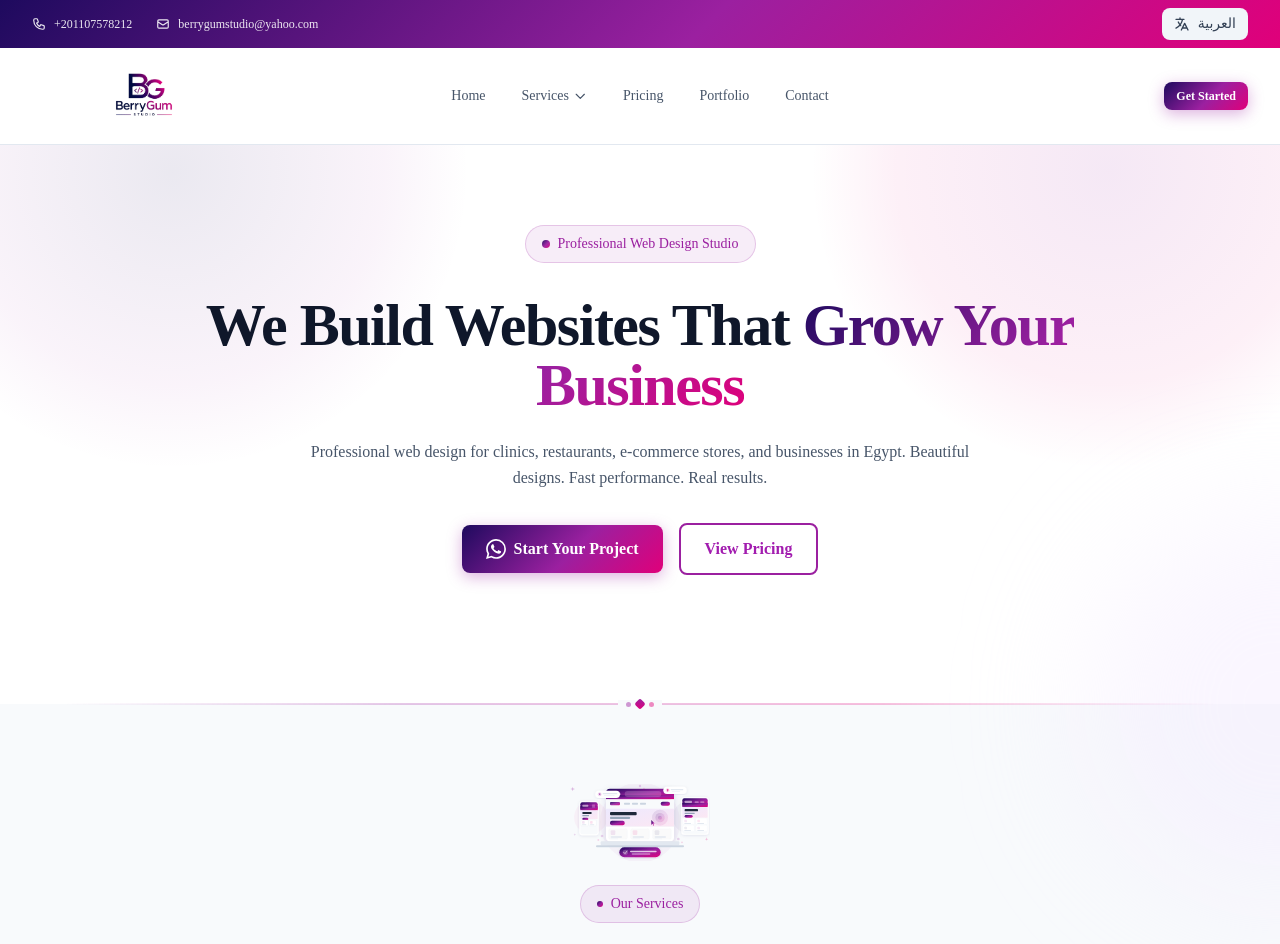
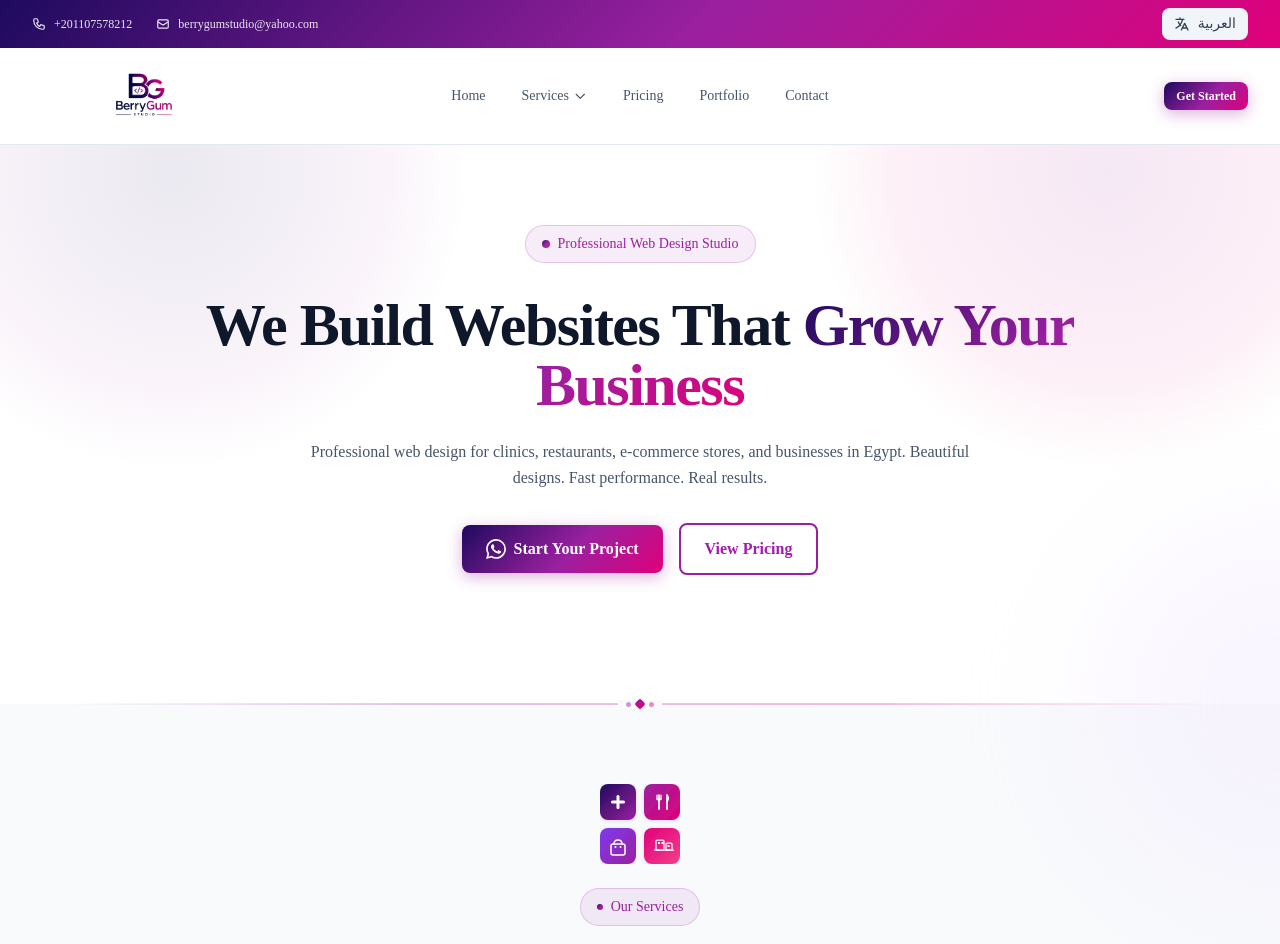
Before and after one commit to Amrwar/BerryGum, a Next.js app: page / in a window 1280 px wide. Shown: the top 944 px of the page. Built offline with nearby package versions, Linux system fonts and the light colour scheme.

Commit message:
Replace services illustration with clean 2x2 icon grid
Four bold gradient tiles: clinic cross, restaurant fork & knife,
e-commerce bag, corporate building — clear at small sizes.

```diff
--- a/components/ServicesIllustration.tsx
+++ b/components/ServicesIllustration.tsx
@@ -1,213 +1,69 @@
 export default function ServicesIllustration() {
   return (
     <svg
-      viewBox="0 0 420 230"
+      viewBox="0 0 160 160"
       fill="none"
       xmlns="http://www.w3.org/2000/svg"
-      className="w-full max-w-[140px]"
+      className="w-20 h-20"
       aria-hidden="true"
     >
       <defs>
-        <linearGradient id="si-brand" x1="0" y1="0" x2="1" y2="1">
+        <linearGradient id="si-a" x1="0" y1="0" x2="1" y2="1">
           <stop offset="0%" stopColor="#1e0a5e" />
-          <stop offset="55%" stopColor="#9b20a0" />
-          <stop offset="100%" stopColor="#e0007a" />
+          <stop offset="100%" stopColor="#9b20a0" />
         </linearGradient>
-        <linearGradient id="si-pink" x1="0" y1="0" x2="1" y2="0">
+        <linearGradient id="si-b" x1="0" y1="0" x2="1" y2="1">
           <stop offset="0%" stopColor="#9b20a0" />
           <stop offset="100%" stopColor="#e0007a" />
         </linearGradient>
-        <linearGradient id="si-hero-bg" x1="0" y1="0" x2="1" y2="1">
-          <stop offset="0%" stopColor="#ede9fe" />
-          <stop offset="100%" stopColor="#fce7f3" />
+        <linearGradient id="si-c" x1="0" y1="0" x2="1" y2="1">
+          <stop offset="0%" stopColor="#7c3aed" />
+          <stop offset="100%" stopColor="#9b20a0" />
         </linearGradient>
-        <filter id="si-shadow">
-          <feDropShadow dx="0" dy="4" stdDeviation="10" floodColor="#1e0a5e" floodOpacity="0.13" />
-        </filter>
-        <filter id="si-shadow-sm">
-          <feDropShadow dx="0" dy="2" stdDeviation="5" floodColor="#1e0a5e" floodOpacity="0.10" />
+        <linearGradient id="si-d" x1="0" y1="0" x2="1" y2="1">
+          <stop offset="0%" stopColor="#e0007a" />
+          <stop offset="100%" stopColor="#f43f8b" />
+        </linearGradient>
+        <filter id="si-card-shadow">
+          <feDropShadow dx="0" dy="2" stdDeviation="4" floodColor="#1e0a5e" floodOpacity="0.12" />
         </filter>
       </defs>
 
-      {/* ── Soft background halos ── */}
-      <circle cx="210" cy="115" r="120" fill="rgba(155,32,160,0.04)" />
-      <circle cx="62" cy="100" r="50" fill="rgba(224,0,122,0.04)" />
-      <circle cx="358" cy="100" r="50" fill="rgba(30,10,94,0.04)" />
+      {/* ── Top-left: Clinic / Cross ── */}
+      <rect x="0" y="0" width="72" height="72" rx="16" fill="url(#si-a)" filter="url(#si-card-shadow)" />
+      {/* medical cross */}
+      <rect x="33" y="22" width="6" height="28" rx="3" fill="white" />
+      <rect x="22" y="33" width="28" height="6" rx="3" fill="white" />
 
-      {/* ══════════════════════════════
-          LEFT PHONE MOCKUP
-      ══════════════════════════════ */}
-      <rect x="28" y="52" width="58" height="102" rx="9" fill="white" filter="url(#si-shadow-sm)" />
-      {/* screen */}
-      <rect x="31" y="55" width="52" height="96" rx="6" fill="#f8fafc" />
-      {/* header */}
-      <rect x="31" y="55" width="52" height="24" rx="6" fill="url(#si-brand)" />
-      <rect x="31" y="67" width="52" height="12" fill="url(#si-brand)" />
-      {/* logo + hamburger */}
-      <rect x="37" y="62" width="18" height="6" rx="2" fill="rgba(255,255,255,0.55)" />
-      <rect x="66" y="62" width="9" height="1.5" rx="1" fill="rgba(255,255,255,0.55)" />
-      <rect x="66" y="65" width="9" height="1.5" rx="1" fill="rgba(255,255,255,0.55)" />
-      <rect x="66" y="68" width="9" height="1.5" rx="1" fill="rgba(255,255,255,0.55)" />
-      {/* hero block */}
-      <rect x="31" y="79" width="52" height="26" fill="url(#si-hero-bg)" />
-      <rect x="37" y="84" width="28" height="6" rx="2" fill="#1e293b" />
-      <rect x="37" y="93" width="20" height="4" rx="1" fill="#94a3b8" />
-      <rect x="37" y="101" width="18" height="8" rx="4" fill="url(#si-brand)" />
-      {/* card row */}
-      <rect x="33" y="108" width="22" height="18" rx="3" fill="white" stroke="#e2e8f0" strokeWidth="0.8" />
-      <rect x="36" y="111" width="8" height="8" rx="2" fill="rgba(155,32,160,0.12)" />
-      <rect x="36" y="121" width="13" height="3" rx="1" fill="#e2e8f0" />
-      <rect x="57" y="108" width="22" height="18" rx="3" fill="white" stroke="#e2e8f0" strokeWidth="0.8" />
-      <rect x="60" y="111" width="8" height="8" rx="2" fill="rgba(224,0,122,0.12)" />
-      <rect x="60" y="121" width="13" height="3" rx="1" fill="#e2e8f0" />
-      {/* notch */}
-      <rect x="48" y="55" width="12" height="3" rx="1.5" fill="rgba(30,10,94,0.18)" />
+      {/* ── Top-right: Restaurant / Fork & knife ── */}
+      <rect x="88" y="0" width="72" height="72" rx="16" fill="url(#si-b)" filter="url(#si-card-shadow)" />
+      {/* fork */}
+      <line x1="118" y1="22" x2="118" y2="50" stroke="white" strokeWidth="3.5" strokeLinecap="round" />
+      <line x1="114" y1="22" x2="114" y2="30" stroke="white" strokeWidth="2.5" strokeLinecap="round" />
+      <line x1="122" y1="22" x2="122" y2="30" stroke="white" strokeWidth="2.5" strokeLinecap="round" />
+      <path d="M114 30 Q118 34 122 30" stroke="white" strokeWidth="2.5" fill="none" strokeLinecap="round" />
+      {/* knife */}
+      <line x1="134" y1="22" x2="134" y2="50" stroke="white" strokeWidth="3.5" strokeLinecap="round" />
+      <path d="M134 22 Q140 28 134 36" stroke="white" strokeWidth="2.5" fill="none" strokeLinecap="round" />
 
-      {/* ══════════════════════════════
-          MAIN BROWSER / LAPTOP  (centred)
-      ══════════════════════════════ */}
-      <rect x="108" y="14" width="204" height="158" rx="12" fill="white" filter="url(#si-shadow)" />
-      {/* header */}
-      <rect x="108" y="14" width="204" height="32" rx="12" fill="url(#si-brand)" />
-      <rect x="108" y="34" width="204" height="12" fill="url(#si-brand)" />
-      {/* dots */}
-      <circle cx="124" cy="30" r="4" fill="rgba(255,255,255,0.4)" />
-      <circle cx="136" cy="30" r="4" fill="rgba(255,255,255,0.4)" />
-      <circle cx="148" cy="30" r="4" fill="rgba(255,255,255,0.4)" />
-      {/* url bar */}
-      <rect x="164" y="21" width="110" height="18" rx="9" fill="rgba(255,255,255,0.18)" />
-      {/* nav */}
-      <rect x="108" y="46" width="204" height="28" fill="#f8fafc" />
-      <rect x="120" y="54" width="30" height="10" rx="3" fill="url(#si-brand)" opacity="0.9" />
-      <rect x="162" y="56" width="18" height="6" rx="2" fill="#cbd5e1" />
-      <rect x="186" y="56" width="18" height="6" rx="2" fill="#cbd5e1" />
-      <rect x="210" y="56" width="18" height="6" rx="2" fill="#cbd5e1" />
-      <rect x="272" y="53" width="28" height="12" rx="6" fill="url(#si-brand)" />
-      {/* hero area */}
-      <rect x="108" y="74" width="204" height="54" fill="url(#si-hero-bg)" />
-      <rect x="120" y="84" width="80" height="10" rx="3" fill="#1e293b" />
-      <rect x="120" y="98" width="60" height="7" rx="2" fill="#94a3b8" />
-      <rect x="120" y="110" width="44" height="14" rx="6" fill="url(#si-brand)" />
-      {/* decorative circle in hero */}
-      <circle cx="270" cy="101" r="24" fill="url(#si-brand)" opacity="0.10" />
-      <circle cx="270" cy="101" r="14" fill="url(#si-brand)" opacity="0.14" />
-      <circle cx="270" cy="101" r="6"  fill="url(#si-brand)" opacity="0.22" />
-      {/* divider */}
-      <rect x="108" y="128" width="204" height="1" fill="#f1f5f9" />
-      {/* 3 service cards */}
-      {/* card 1 */}
-      <rect x="116" y="134" width="56" height="32" rx="5" fill="#fafafa" stroke="#f1f5f9" strokeWidth="1" />
-      <rect x="122" y="139" width="14" height="14" rx="3" fill="rgba(155,32,160,0.1)" />
-      <rect x="122" y="157" width="34" height="4" rx="2" fill="#e2e8f0" />
-      <rect x="122" y="163" width="22" height="3" rx="1.5" fill="#f1f5f9" />
-      {/* card 2 */}
-      <rect x="182" y="134" width="56" height="32" rx="5" fill="#fafafa" stroke="#f1f5f9" strokeWidth="1" />
-      <rect x="188" y="139" width="14" height="14" rx="3" fill="rgba(224,0,122,0.1)" />
-      <rect x="188" y="157" width="34" height="4" rx="2" fill="#e2e8f0" />
-      <rect x="188" y="163" width="22" height="3" rx="1.5" fill="#f1f5f9" />
-      {/* card 3 */}
-      <rect x="248" y="134" width="56" height="32" rx="5" fill="#fafafa" stroke="#f1f5f9" strokeWidth="1" />
-      <rect x="254" y="139" width="14" height="14" rx="3" fill="rgba(30,10,94,0.08)" />
-      <rect x="254" y="157" width="34" height="4" rx="2" fill="#e2e8f0" />
-      <rect x="254" y="163" width="22" height="3" rx="1.5" fill="#f1f5f9" />
-      {/* laptop base */}
-      <rect x="92" y="172" width="236" height="12" rx="3" fill="#e2e8f0" />
-      <rect x="78" y="184" width="264" height="6" rx="3" fill="#cbd5e1" />
+      {/* ── Bottom-left: E-commerce / Bag ── */}
+      <rect x="0" y="88" width="72" height="72" rx="16" fill="url(#si-c)" filter="url(#si-card-shadow)" />
+      {/* shopping bag */}
+      <rect x="22" y="120" width="28" height="22" rx="4" stroke="white" strokeWidth="3" />
+      <path d="M28 120 Q28 112 36 112 Q44 112 44 120" stroke="white" strokeWidth="3" fill="none" strokeLinecap="round" />
+      <circle cx="31" cy="126" r="2" fill="white" />
+      <circle cx="41" cy="126" r="2" fill="white" />
 
-      {/* ══════════════════════════════
-          RIGHT TABLET MOCKUP
-      ══════════════════════════════ */}
-      <rect x="334" y="40" width="82" height="112" rx="9" fill="white" filter="url(#si-shadow-sm)" />
-      {/* screen */}
-      <rect x="337" y="43" width="76" height="106" rx="6" fill="#f8fafc" />
-      {/* header */}
-      <rect x="337" y="43" width="76" height="26" rx="6" fill="url(#si-brand)" />
-      <rect x="337" y="57" width="76" height="12" fill="url(#si-brand)" />
-      {/* logo */}
-      <rect x="344" y="50" width="22" height="7" rx="2" fill="rgba(255,255,255,0.55)" />
-      {/* nav links */}
-      <rect x="374" y="52" width="12" height="5" rx="1.5" fill="rgba(255,255,255,0.35)" />
-      <rect x="391" y="52" width="12" height="5" rx="1.5" fill="rgba(255,255,255,0.35)" />
-      {/* hero */}
-      <rect x="337" y="69" width="76" height="32" fill="url(#si-hero-bg)" />
-      <rect x="344" y="75" width="40" height="7" rx="2" fill="#1e293b" />
-      <rect x="344" y="86" width="30" height="4" rx="1" fill="#94a3b8" />
-      <rect x="344" y="93" width="24" height="8" rx="4" fill="url(#si-brand)" />
-      {/* 2×2 card grid */}
-      <rect x="339" y="103" width="33" height="18" rx="3" fill="white" stroke="#f1f5f9" strokeWidth="0.8" />
-      <rect x="343" y="107" width="8" height="8" rx="2" fill="rgba(155,32,160,0.1)" />
-      <rect x="343" y="117" width="20" height="3" rx="1" fill="#e2e8f0" />
-
-      <rect x="378" y="103" width="33" height="18" rx="3" fill="white" stroke="#f1f5f9" strokeWidth="0.8" />
-      <rect x="382" y="107" width="8" height="8" rx="2" fill="rgba(224,0,122,0.1)" />
-      <rect x="382" y="117" width="20" height="3" rx="1" fill="#e2e8f0" />
-
-      <rect x="339" y="124" width="33" height="18" rx="3" fill="white" stroke="#f1f5f9" strokeWidth="0.8" />
-      <rect x="343" y="128" width="8" height="8" rx="2" fill="rgba(30,10,94,0.08)" />
-      <rect x="343" y="138" width="20" height="3" rx="1" fill="#e2e8f0" />
-
-      <rect x="378" y="124" width="33" height="18" rx="3" fill="white" stroke="#f1f5f9" strokeWidth="0.8" />
-      <rect x="382" y="128" width="8" height="8" rx="2" fill="rgba(155,32,160,0.1)" />
-      <rect x="382" y="138" width="20" height="3" rx="1" fill="#e2e8f0" />
-
-      {/* ══════════════════════════════
-          FLOATING BADGE — "4 Services"
-      ══════════════════════════════ */}
-      <rect x="148" y="190" width="124" height="30" rx="15" fill="url(#si-brand)" filter="url(#si-shadow-sm)" />
-      <circle cx="166" cy="205" r="8" fill="rgba(255,255,255,0.2)" />
-      {/* checkmark */}
-      <path d="M161 205 L165 209 L171 201" stroke="white" strokeWidth="1.8" strokeLinecap="round" strokeLinejoin="round" />
-      <rect x="180" y="200" width="80" height="5" rx="2.5" fill="rgba(255,255,255,0.75)" />
-      <rect x="185" y="208" width="56" height="4" rx="2" fill="rgba(255,255,255,0.45)" />
-
-      {/* ══════════════════════════════
-          FLOATING MINI BADGE — top
-      ══════════════════════════════ */}
-      <rect x="76" y="20" width="74" height="22" rx="11" fill="white" filter="url(#si-shadow-sm)" />
-      <circle cx="89" cy="31" r="6" fill="rgba(155,32,160,0.12)" />
-      {/* star icon */}
-      <path d="M89 26.5 L90 29.5 L93 29.5 L90.5 31.5 L91.5 34.5 L89 32.5 L86.5 34.5 L87.5 31.5 L85 29.5 L88 29.5 Z"
-        fill="#9b20a0" opacity="0.8" />
-      <rect x="98" y="27" width="44" height="4" rx="2" fill="#e2e8f0" />
-      <rect x="102" y="33" width="32" height="3" rx="1.5" fill="#f1f5f9" />
-
-      {/* ══════════════════════════════
-          FLOATING MINI BADGE — right
-      ══════════════════════════════ */}
-      <rect x="280" y="8" width="70" height="22" rx="11" fill="white" filter="url(#si-shadow-sm)" />
-      <circle cx="293" cy="19" r="6" fill="rgba(224,0,122,0.12)" />
-      <path d="M290 17 L293 14 L296 17 L294 22 L293 23 L292 22 Z" fill="#e0007a" opacity="0.7" />
-      <rect x="302" y="15" width="38" height="4" rx="2" fill="#e2e8f0" />
-      <rect x="305" y="21" width="26" height="3" rx="1.5" fill="#f1f5f9" />
-
-      {/* ══════════════════════════════
-          CURSOR
-      ══════════════════════════════ */}
-      <g transform="translate(244,108)">
-        <path d="M0 0 L0 15 L3.8 11 L6.5 17.5 L8.2 16.8 L5.5 10.3 L10 10.3 Z"
-          fill="url(#si-brand)" />
-      </g>
-
-      {/* ══════════════════════════════
-          SPARKLE DECORATIONS
-      ══════════════════════════════ */}
-      {/* top-left */}
-      <path d="M8 0 L9.4 5.6 L15 7 L9.4 8.4 L8 14 L6.6 8.4 L1 7 L6.6 5.6 Z"
-        fill="#9b20a0" opacity="0.35" transform="translate(0,8)" />
-      {/* bottom-right */}
-      <path d="M6 0 L7 4.6 L11.5 5.5 L7 6.4 L6 11 L5 6.4 L0.5 5.5 L5 4.6 Z"
-        fill="#e0007a" opacity="0.3" transform="translate(404,160)" />
-      {/* mid-left */}
-      <path d="M4.5 0 L5.3 3.2 L8.5 4 L5.3 4.8 L4.5 8 L3.7 4.8 L0.5 4 L3.7 3.2 Z"
-        fill="#9b20a0" opacity="0.25" transform="translate(10,148)" />
-
-      {/* small floating dots */}
-      <circle cx="96"  cy="156" r="4"   fill="rgba(155,32,160,0.18)" />
-      <circle cx="85"  cy="168" r="2.8" fill="rgba(224,0,122,0.15)" />
-      <circle cx="325" cy="165" r="4"   fill="rgba(155,32,160,0.18)" />
-      <circle cx="336" cy="175" r="2.8" fill="rgba(224,0,122,0.15)" />
-      <circle cx="210" cy="6"   r="3.5" fill="rgba(155,32,160,0.2)"  />
-      <circle cx="222" cy="14"  r="2.5" fill="rgba(224,0,122,0.15)"  />
+      {/* ── Bottom-right: Corporate / Building ── */}
+      <rect x="88" y="88" width="72" height="72" rx="16" fill="url(#si-d)" filter="url(#si-card-shadow)" />
+      {/* building */}
+      <rect x="112" y="112" width="16" height="20" rx="2" stroke="white" strokeWidth="2.5" />
+      <rect x="132" y="118" width="12" height="14" rx="2" stroke="white" strokeWidth="2.5" />
+      <line x1="109" y1="132" x2="147" y2="132" stroke="white" strokeWidth="2.5" strokeLinecap="round" />
+      {/* windows */}
+      <rect x="116" y="116" width="4" height="4" rx="1" fill="white" />
+      <rect x="123" y="116" width="4" height="4" rx="1" fill="white" />
+      <rect x="135" y="122" width="4" height="4" rx="1" fill="white" />
     </svg>
   );
 }
```
